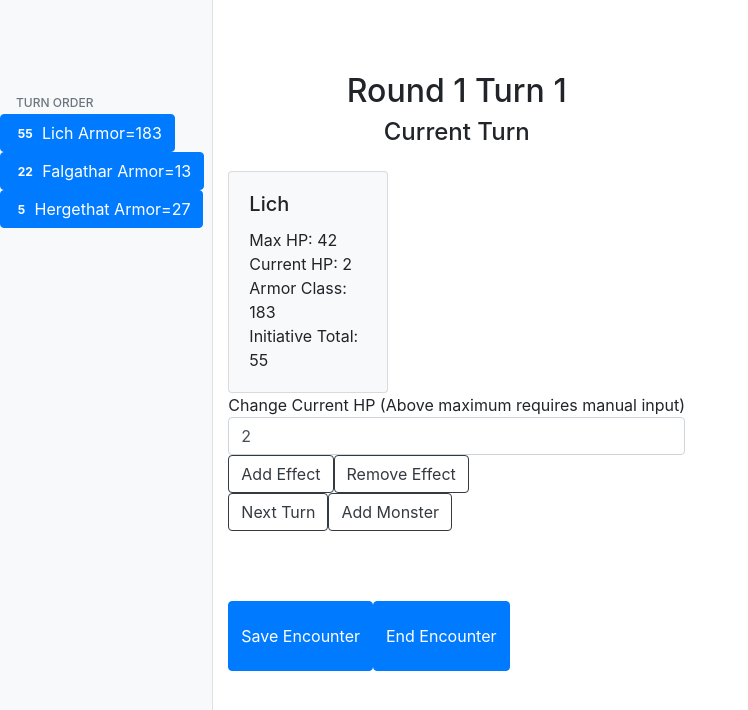
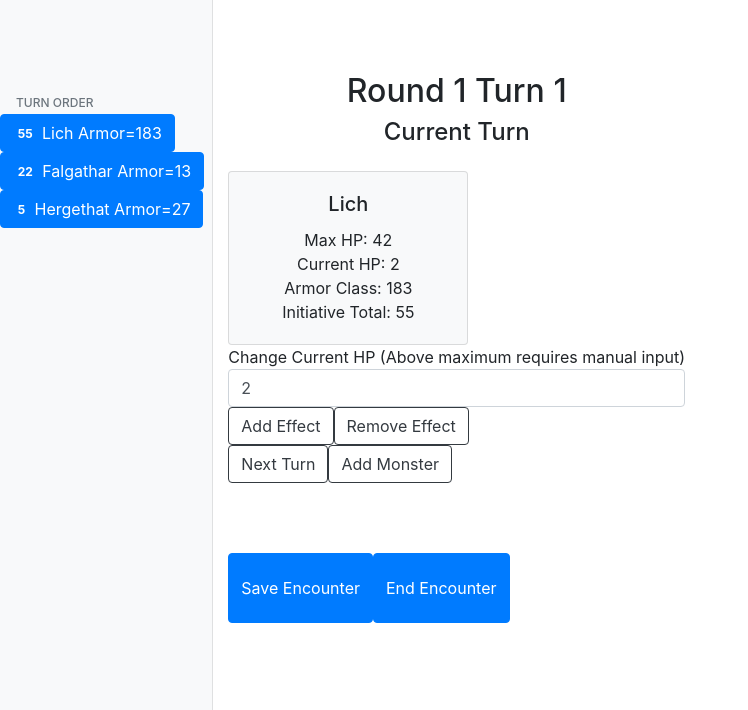
Before and after one commit to 1906jun10java/TheDungeonMasters, an Angular app in the folder client/dm/: page /encounter in a window 1280 px wide. Shown: the top 710 px of the page, without its empty margins (0-748 px from the left). Built offline with nearby package versions, Linux system fonts and the light colour scheme.

Commit message:
Minor edits to encounter view

```diff
--- a/client/dm/src/app/components/encounter/encounter.component.ts
+++ b/client/dm/src/app/components/encounter/encounter.component.ts
@@ -1,7 +1,7 @@
 import { Component, OnInit, ViewChild, Input } from '@angular/core';
 import { FormsModule } from '@angular/forms';
 import { Entity } from 'src/app/models/Entity';
-import {NgbModal} from '@ng-bootstrap/ng-bootstrap';
+import { NgbModal } from '@ng-bootstrap/ng-bootstrap';
 
 @Component({
   selector: 'app-encounter',
@@ -19,11 +19,11 @@ export class EncounterComponent implements OnInit {
 
   entities = [
     // tslint:disable-next-line: max-line-length
-    {id: 1, name: 'Falgathar', entityType: 'Player', hp: 42, currentHp: 2, armorClass: 13, conditions: [], initiativeMod: 4, initiativeTotal: 22},
+    {id: 1, campaignId: 1, name: 'Falgathar', entityType: 'Player', hp: 42, currentHp: 2, armorClass: 13, conditions: [], initiativeMod: 4, initiativeTotal: 22},
     // tslint:disable-next-line: max-line-length
-    {id: 2, name: 'Hergethat', entityType: 'Player', hp: 42, currentHp: 2, armorClass: 27, conditions: [], initiativeMod: 4, initiativeTotal: 5},
+    {id: 2, campaignId: 1, name: 'Hergethat', entityType: 'Player', hp: 42, currentHp: 2, armorClass: 27, conditions: [], initiativeMod: 4, initiativeTotal: 5},
     // tslint:disable-next-line: max-line-length
-    {id: 3, name: 'Lich', entityType: 'Player', hp: 42, currentHp: 2, armorClass: 183, conditions: [], initiativeMod: 4, initiativeTotal: 55}
+    {id: 3, campaignId: 1, name: 'Lich', entityType: 'Player', hp: 42, currentHp: 2, armorClass: 183, conditions: [], initiativeMod: 4, initiativeTotal: 55}
   ];
 
   selectedEntity: Entity;
@@ -61,7 +61,7 @@ export class EncounterComponent implements OnInit {
 
   addMonster(): void {
     // tslint:disable-next-line: max-line-length
-    this.entities.push({id: 3, name: 'Monster', entityType: 'Monster', hp: 58, currentHp: 26, armorClass: 55, conditions: [], initiativeMod: 5, initiativeTotal: 46});
+    this.entities.push({id: 3, campaignId: 1, name: 'Monster', entityType: 'Monster', hp: 58, currentHp: 26, armorClass: 55, conditions: [], initiativeMod: 5, initiativeTotal: 46});
     this.sortByInitiative(this.entities);
   }
 
--- a/client/dm/src/app/components/entity-card/entity-card.component.css
+++ b/client/dm/src/app/components/entity-card/entity-card.component.css
@@ -1,6 +1,7 @@
 .card {
-  width: 10em;
+  width: 15em;
   background-color: #f8f9fa;
+  text-align: center;
 }
 
 .card:hover {
--- a/client/dm/src/app/models/Entity.ts
+++ b/client/dm/src/app/models/Entity.ts
@@ -2,7 +2,7 @@ import {Condition} from './Condition';
 
 export class Entity {
   id: number;
-  campaginId: number;
+  campaignId: number;
   name: string;
   entityType: string;
   hp: number;
```
